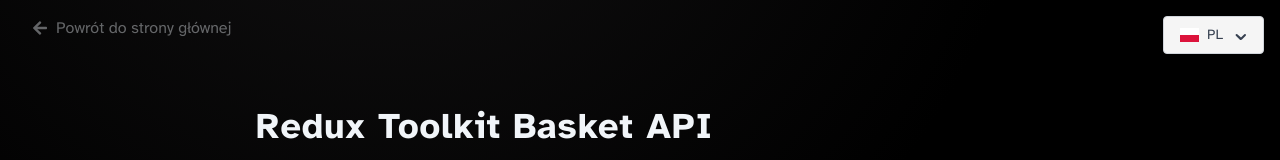
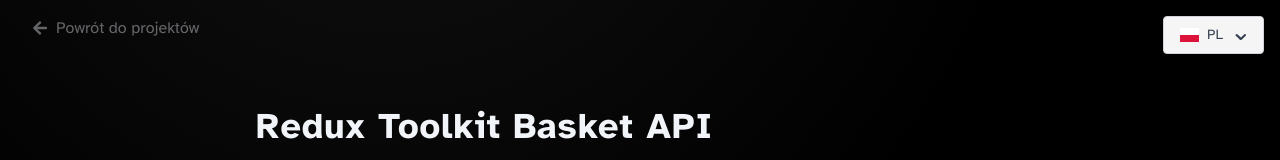
Before and after one commit to misiek869/my_portfolio_v3, a React (Vite) app: page /projects/3e2777f1-02d2-48fa-83c5-13dcc02db472 in a window 1280 px wide. Shown: the top 160 px of the page. Built offline with nearby package versions, Linux system fonts and the light colour scheme.

Commit message:
add footer

```diff
--- a/src/i18n.ts
+++ b/src/i18n.ts
@@ -57,7 +57,7 @@
 				heroBtn: 'moje projekty',
 				moreBtn: 'Więcej',
 				contactTitle: 'kontakt',
-				goBackBtn: 'Powrót do strony głównej',
+				goBackBtn: 'Powrót do projektów',
 				notFoundProject: 'Nie ma takiego projektu',
 				skillsTitle: 'Moje Umiejętności',
 				educationTitle: 'Edukacja',
```
